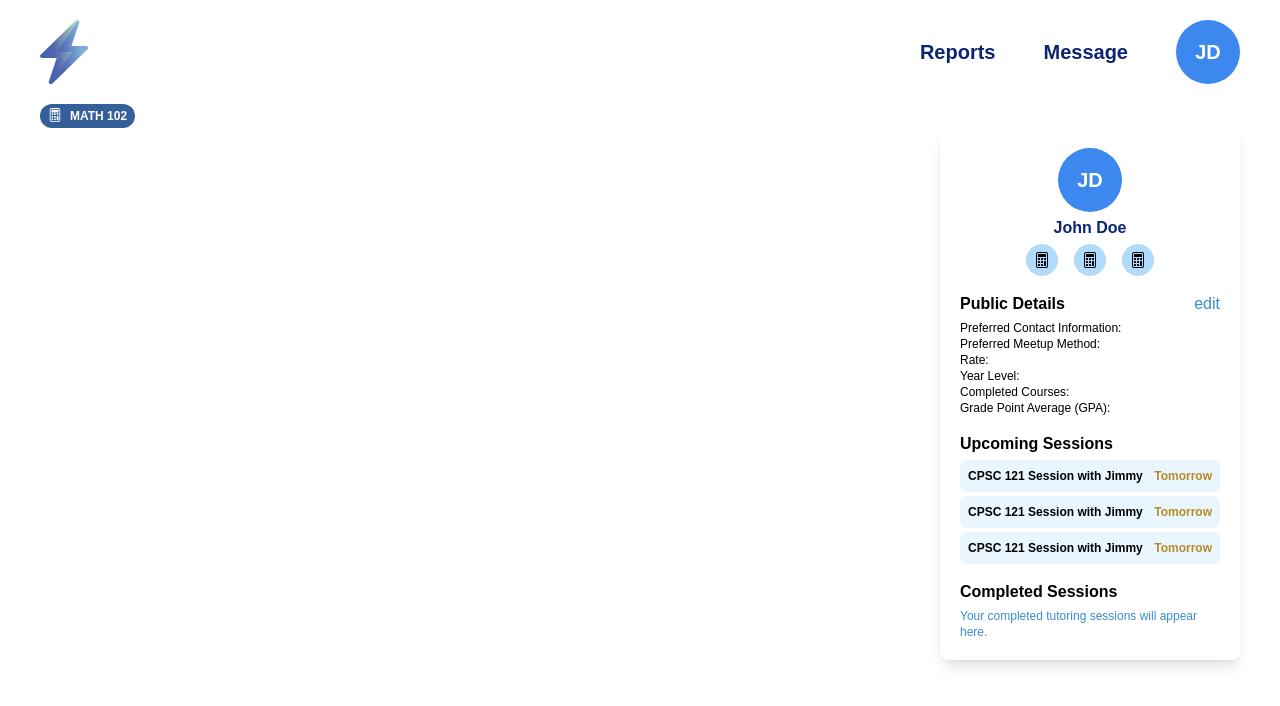
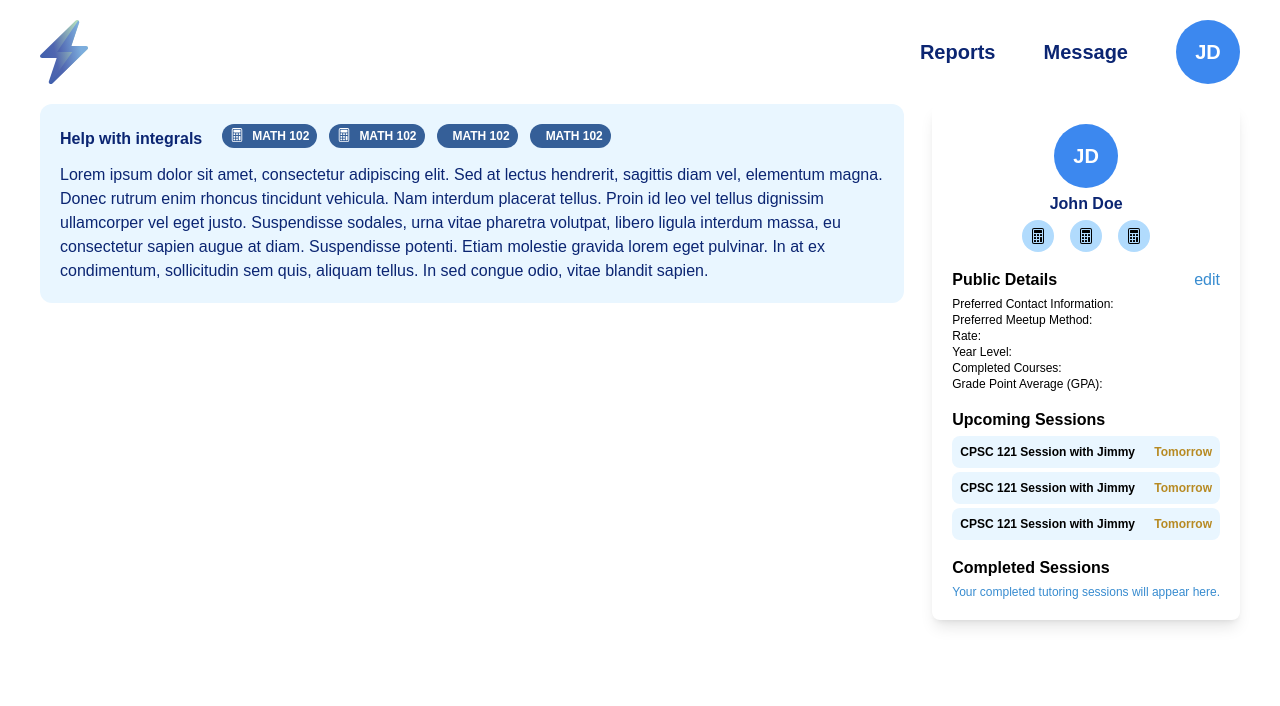
Before and after one commit to JoeDaBu/Flash, a React (Create React App) app: page / in a window 1280 px wide. Shown: the top 706 px of the page. Built offline with nearby package versions, Linux system fonts and the light colour scheme.

Commit message:
attempt to fix prop issue for Tags

```diff
--- a/src/components/Badge.js
+++ b/src/components/Badge.js
@@ -1,10 +1,10 @@
 import React from 'react';
-import { renderSubjectIcon } from '../utils';
+import { renderIcon } from '../utils';
 
 export const Badge = (subject) => {
   return (
     <div className="rounded-full bg-primary-200 w-min p-2">
-      {renderSubjectIcon(subject)}
+      {renderIcon(true, subject)}
     </div>
   );
 };
--- /dev/null
+++ b/src/components/Cell.js
@@ -0,0 +1,27 @@
+import React from 'react';
+import { Tags } from '../components/Tags';
+
+export const Cell = () => {
+  return (
+    <div>
+        <div className="flex-col bg-primary-100 w-full rounded-xl pb-5">
+            <div className="m-5 mb-3 inline-flex text-primary-900">
+                <p>
+                    <b>Help with integrals</b>
+                </p>
+            </div>
+            <div className='my-5 mb-3 inline-flex gap-3'>
+                <Tags props={[true,  "MATH"]} label="MATH" />
+                <Tags props={[false,  "MATH"]} label="MATH" />
+                <Tags props={[false,  "MATH"]} />
+                <Tags props={[false,  "MATH"]} />
+            </div>
+            <div className='mx-5 text-primary-900'>
+                <p>
+                Lorem ipsum dolor sit amet, consectetur adipiscing elit. Sed at lectus hendrerit, sagittis diam vel, elementum magna. Donec rutrum enim rhoncus tincidunt vehicula. Nam interdum placerat tellus. Proin id leo vel tellus dignissim ullamcorper vel eget justo. Suspendisse sodales, urna vitae pharetra volutpat, libero ligula interdum massa, eu consectetur sapien augue at diam. Suspendisse potenti. Etiam molestie gravida lorem eget pulvinar. In at ex condimentum, sollicitudin sem quis, aliquam tellus. In sed congue odio, vitae blandit sapien.
+                </p>
+            </div>
+        </div>
+    </div>
+  );
+};
--- a/src/components/Navbar.js
+++ b/src/components/Navbar.js
@@ -16,7 +16,9 @@ export const Navbar = () => {
         <Link to="/messages">
           <p>Message</p>
         </Link>
-        <ProfileIcon />
+        <Link to="/profile">
+            <ProfileIcon />
+        </Link>
       </div>
     </div>
   );
--- a/src/components/Quicklook/Quicklook.js
+++ b/src/components/Quicklook/Quicklook.js
@@ -2,6 +2,7 @@ import React from 'react';
 import { Badge } from '../Badge';
 import { ProfileIcon } from '../ProfileIcon';
 import { Cell } from './Cell';
+import { Link } from 'react-router-dom';
 
 export const Quicklook = () => {
   const renderBadges = () => {
@@ -9,10 +10,12 @@ export const Quicklook = () => {
   };
 
   return (
-    <div className="flex flex-col bg-white shadow-lg ml-auto mr-0 rounded-lg w-1/4 h-max">
+    <div className="flex shrink-0 bg-white shadow-lg ml-auto mr-0 rounded-lg w-max h-max">
       <div className="flex flex-col mx-5 gap-4 py-5">
         <div className="flex flex-col justify-center items-center gap-1">
-          <ProfileIcon />
+          <Link to="/profile">
+            <ProfileIcon />
+          </Link>
           <p className="font-bold text-primary-900">John Doe</p>
           <div className="flex gap-4">
             {renderBadges()}
--- a/src/components/Tags.js
+++ b/src/components/Tags.js
@@ -1,13 +1,19 @@
 import React from 'react';
-import { BsCalculator } from 'react-icons/bs';
+import { renderIcon } from '../utils';
 
-export const Tags = () => {
+export const Tags = ({isCourse, label}) => {
+  console.log(`Label: ${label}`)
+  if (isCourse) {
+    // const course = toString(label).split(" ")[0]
+    // console.log(course)
+    // {renderIcon(true, course)}
+  }
   return (
     <div>
       <div className="flex items-center justify-center bg-primary-700 w-max rounded-full">
         <div className="mx-2 my-1 inline-flex">
           <div className="mr-2 text-sm text-white">
-            <BsCalculator />
+            {renderIcon(true, label)}
           </div>
           <p className="font-bold text-white text-xs">MATH 102</p>
         </div>
--- a/src/pages/Dashboard.js
+++ b/src/pages/Dashboard.js
@@ -1,11 +1,11 @@
 import React from 'react';
 import { Quicklook } from '../components/Quicklook/Quicklook';
-import { Tags } from '../components/Tags';
+import { Cell } from '../components/Cell';
 
 export const Dashboard = () => {
   return (
-    <div>
-      <Tags />
+    <div className="flex gap-7">
+      <Cell />
       <Quicklook />
     </div>
   );
--- a/src/utils.js
+++ b/src/utils.js
@@ -1,22 +1,38 @@
 import { BsCalculator, BsCodeSlash } from 'react-icons/bs';
 import { TfiThought } from 'react-icons/tfi';
 import { HiLanguage, HiOutlineWrenchScrewdriver } from 'react-icons/hi2';
+import {GrLocation} from "react-icons/gr"
+import {AiOutlineDollar} from "react-icons/ai"
+import {CiClock2} from "react-icons/ci"
 
-export const subjectBadges = {
-  MATH: <BsCalculator />,
-  CPSC: <BsCodeSlash />,
-  PHIL: <TfiThought />,
-  ENGL: <HiLanguage />,
-  ENG: <HiOutlineWrenchScrewdriver />,
+export const icons = {
+  courses: {
+    MATH: <BsCalculator />,
+    CPSC: <BsCodeSlash />,
+    PHIL: <TfiThought />,
+    ENGL: <HiLanguage />,
+    ENG: <HiOutlineWrenchScrewdriver />,
+  },
+  location: <GrLocation />,
+  rate: <AiOutlineDollar />,
+  time: <CiClock2 />
 };
 
-export const renderSubjectIcon = (subject) => {
-  let subjectOut;
-  if (typeof subject === 'object') {
-    subjectOut = subjectBadges[Object.values(subject)[0]];
-  } else if (typeof subject === 'string') {
-    subjectOut = subjectBadges[subject];
+export const renderIcon = (course, props) => {
+  let iconOut;
+
+  // console.log(icons.courses[props]);
+
+  if (course) {
+    if (typeof props === 'object') {
+      iconOut = icons.courses[Object.values(props)[0]];
+    } else if (typeof props === 'string') {
+      iconOut = icons.courses[props];
+    }
+  } else {
+    iconOut = icons[props]
   }
 
-  return subjectOut;
+
+  return iconOut;
 };
```
